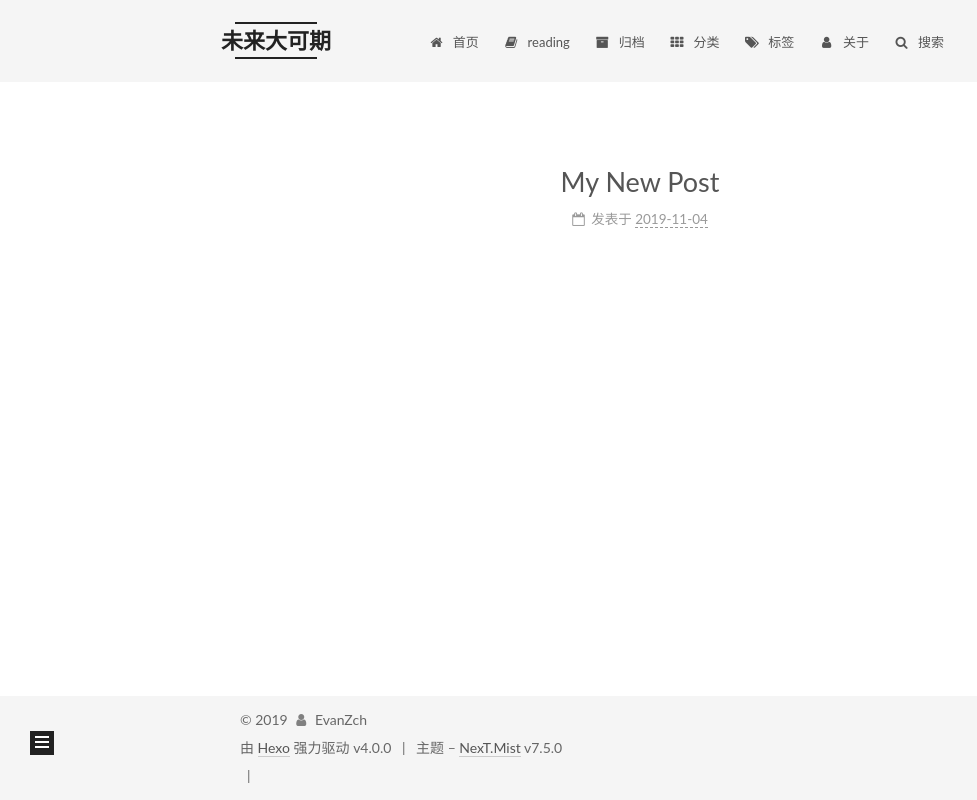
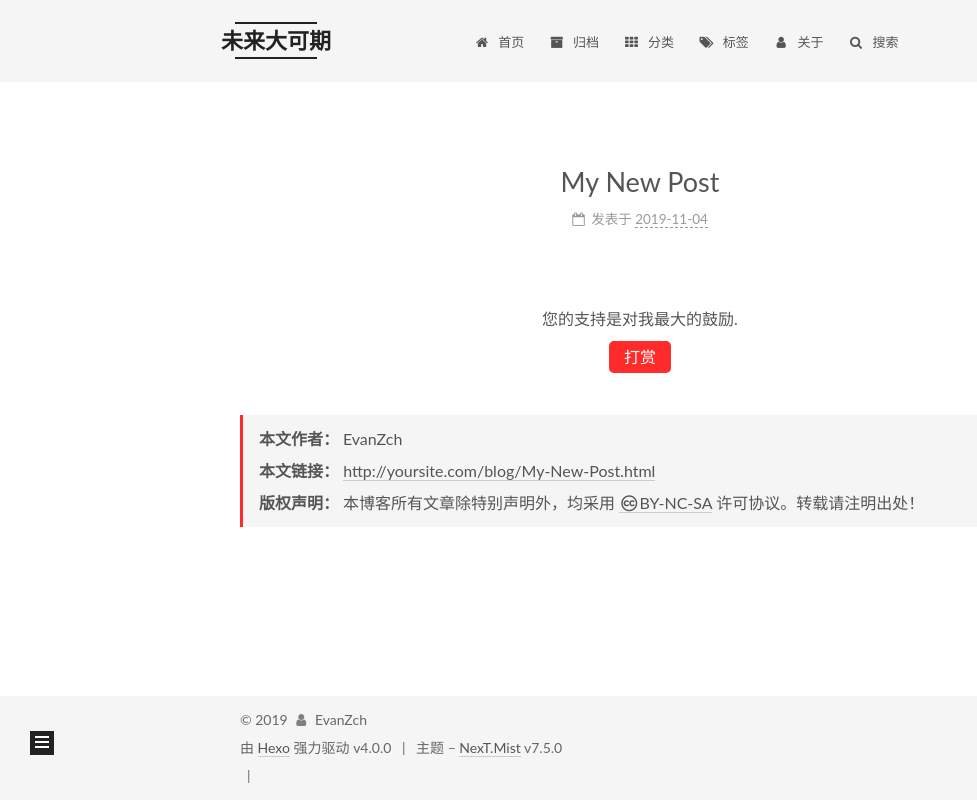
Before and after one commit to Evan-zch/Evan-zch.github.io, a plain HTML site: page blog/My-New-Post.html in a window 1280 px wide. Shown: the whole page, without its empty margins (0-977 px from the left). Drawn offline with Linux system fonts and the light colour scheme; some packages are replaced by stand-ins of ours; a script that the page names is missing.

Commit message:
Site updated: 2019-11-04 15:35:34

```diff
--- a/atom.xml
+++ b/atom.xml
@@ -18,8 +18,8 @@
 
   <entry>
     <title>My New Post</title>
-    <link href="http://yoursite.com/2019/11/04/My-New-Post/"/>
-    <id>http://yoursite.com/2019/11/04/My-New-Post/</id>
+    <link href="http://yoursite.com//blog/My-New-Post.html"/>
+    <id>http://yoursite.com//blog/My-New-Post.html</id>
     <published>2019-11-04T05:56:29.000Z</published>
     <updated>2019-11-04T05:56:29.034Z</updated>
 
--- a/2019/11/04/My-New-Post/index.html
+++ b/blog/My-New-Post.html
@@ -54,14 +54,14 @@
   <meta name="description" content="EvanZch">
 <meta property="og:type" content="article">
 <meta property="og:title" content="My New Post">
-<meta property="og:url" content="http:&#x2F;&#x2F;yoursite.com&#x2F;2019&#x2F;11&#x2F;04&#x2F;My-New-Post&#x2F;index.html">
+<meta property="og:url" content="http:&#x2F;&#x2F;yoursite.com&#x2F;blog&#x2F;My-New-Post.html">
 <meta property="og:site_name" content="未来大可期">
 <meta property="og:description" content="EvanZch">
 <meta property="og:locale" content="zh-CN">
 <meta property="og:updated_time" content="2019-11-04T05:56:29.034Z">
 <meta name="twitter:card" content="summary">
 
-<link rel="canonical" href="http://yoursite.com/2019/11/04/My-New-Post/">
+<link rel="canonical" href="http://yoursite.com/blog/My-New-Post.html">
 
 
 <script id="page-configurations">
@@ -143,11 +143,6 @@
     <a href="/" rel="section"><i class="fa fa-fw fa-home"></i>首页</a>
 
   </li>
-        <li class="menu-item menu-item-reading">
-
-    <a href="/reading/" rel="section"><i class="fa fa-fw fa-book"></i>reading</a>
-
-  </li>
         <li class="menu-item menu-item-archives">
 
     <a href="/archives/" rel="section"><i class="fa fa-fw fa-archive"></i>归档</a>
@@ -219,7 +214,7 @@
 
 
   <article itemscope itemtype="http://schema.org/Article" class="post-block " lang="zh-CN">
-    <link itemprop="mainEntityOfPage" href="http://yoursite.com/2019/11/04/My-New-Post/">
+    <link itemprop="mainEntityOfPage" href="http://yoursite.com/blog/My-New-Post.html">
 
     <span hidden itemprop="author" itemscope itemtype="http://schema.org/Person">
       <meta itemprop="image" content="/images/avatar.jpg">
@@ -268,6 +263,34 @@
 
 
 
+
+
+        <div class="reward-container">
+  <div>您的支持是对我最大的鼓励.</div>
+  <button disable="enable" onclick="var qr = document.getElementById(&quot;qr&quot;); qr.style.display = (qr.style.display === 'none') ? 'block' : 'none';">
+    打赏
+  </button>
+  <div id="qr" style="display: none;">
+
+  </div>
+</div>
+
+
+
+<div>
+<ul class="post-copyright">
+  <li class="post-copyright-author">
+    <strong>本文作者： </strong>EvanZch
+  </li>
+  <li class="post-copyright-link">
+    <strong>本文链接：</strong>
+    <a href="http://yoursite.com/blog/My-New-Post.html" title="My New Post">http://yoursite.com/blog/My-New-Post.html</a>
+  </li>
+  <li class="post-copyright-license">
+    <strong>版权声明： </strong>本博客所有文章除特别声明外，均采用 <a href="https://creativecommons.org/licenses/by-nc-sa/4.0/null" rel="noopener" target="_blank"><i class="fa fa-fw fa-creative-commons"></i>BY-NC-SA</a> 许可协议。转载请注明出处！
+  </li>
+</ul>
+</div>
 
 
       <footer class="post-footer">
--- a/css/main.css
+++ b/css/main.css
@@ -1185,7 +1185,7 @@ pre .javascript .function {
 }
 .links-of-author a::before,
 .links-of-author span.exturl::before {
-  background: #0ff90e;
+  background: #738a58;
   border-radius: 50%;
   content: ' ';
   display: inline-block;
@@ -1972,6 +1972,54 @@ pre .javascript .function {
   justify-content: center;
   text-align: center;
 }
+.reward-container {
+  margin: 20px auto;
+  padding: 10px 0;
+  text-align: center;
+  width: 90%;
+}
+.reward-container button {
+  background: #ff2a2a;
+  border: 0;
+  border-radius: 5px;
+  color: #fff;
+  cursor: pointer;
+  display: inline-block;
+  letter-spacing: normal;
+  line-height: 2;
+  margin: 0;
+  outline: 0;
+  padding: 0 15px;
+  text-indent: 0;
+  text-shadow: none;
+  text-transform: none;
+  vertical-align: text-top;
+}
+.reward-container button:hover {
+  background: #f55;
+}
+#qr {
+  padding-top: 20px;
+}
+#qr a {
+  border: 0;
+}
+#qr img {
+  display: inline-block;
+  margin: 0.8em 2em 0 2em;
+  max-width: 100%;
+  width: 180px;
+}
+#qr p {
+  text-align: center;
+}
+.post-copyright {
+  background: #f5f5f5;
+  border-left: 3px solid #ff2a2a;
+  list-style: none;
+  margin: 2em 0 0;
+  padding: 0.5em 1em;
+}
 .category-all-page .category-all-title {
   text-align: center;
 }
--- a/search.xml
+++ b/search.xml
@@ -2,7 +2,7 @@
 <search>
   <entry>
     <title>My New Post</title>
-    <url>/2019/11/04/My-New-Post/</url>
+    <url>//blog/My-New-Post.html</url>
     <content><![CDATA[]]></content>
   </entry>
 </search>
```
Also changed, not shown: archives/2019/11/index.html (+1 -6 lines), archives/2019/index.html (+1 -6 lines), archives/index.html (+1 -6 lines), index.html (+2 -7 lines), tags/index.html (+0 -5 lines), images/alipay.jpg (added), images/wxpay.png (added).
